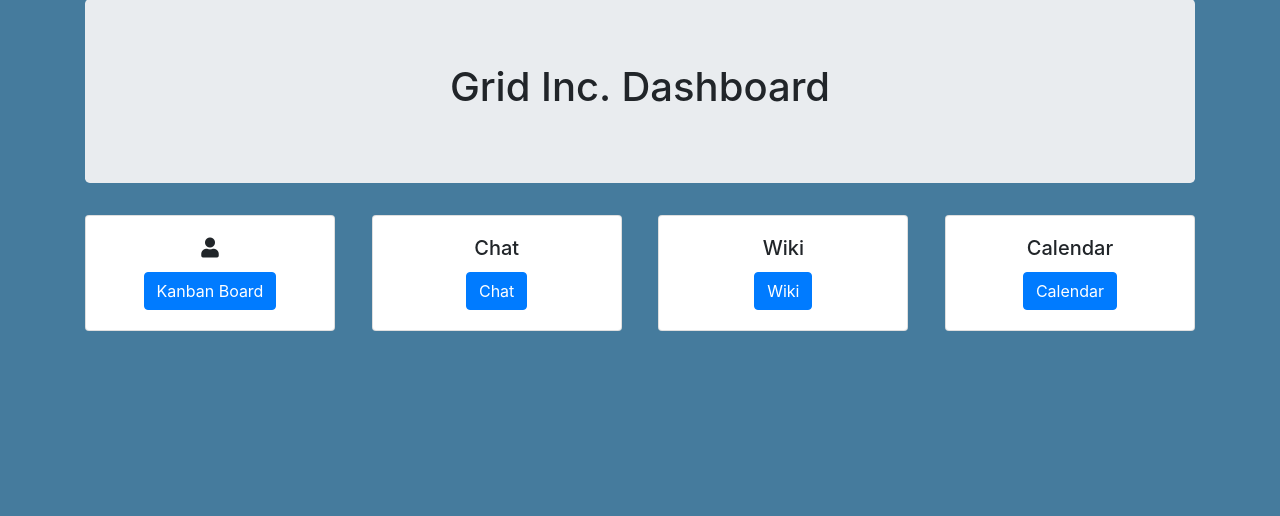
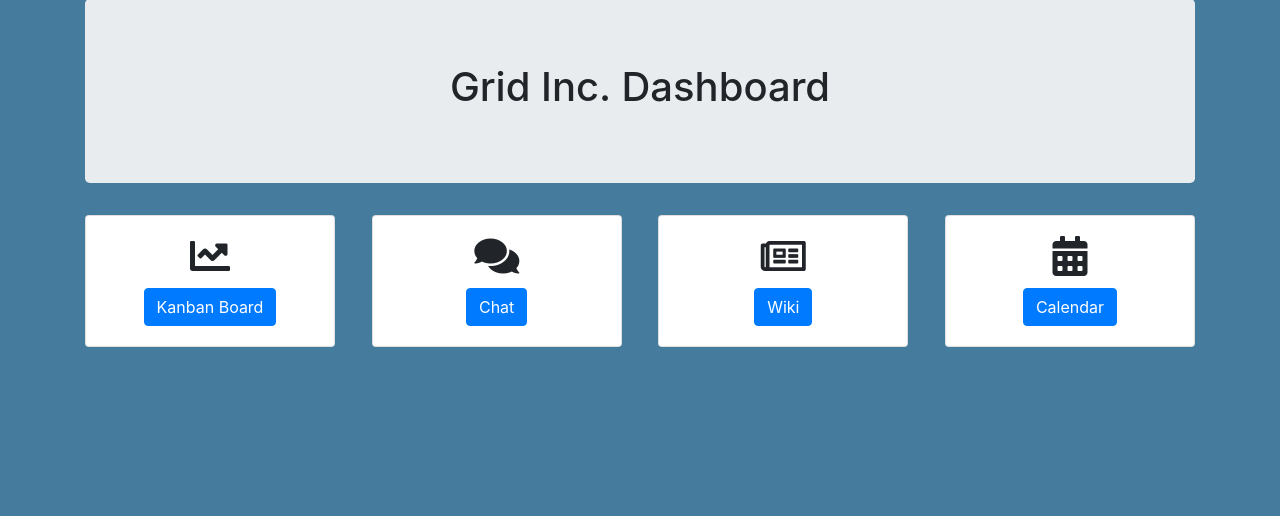
Before and after one commit to NoahLE/collaboration-tool, a Django app: page /gui/index/ in a window 1280 px wide. Shown: the part 121-637 px from the top of the page. Run offline with Django 3.2, Linux system fonts and the light colour scheme; some libraries are stand-ins or nearby versions.

Commit message:
Dashboard done

```diff
--- a/jake_collab/gui/templates/gui/index.html
+++ b/jake_collab/gui/templates/gui/index.html
@@ -20,8 +20,9 @@
       <div class="card index-cards">
         <div class="card-body">
           <h5 class="card-title">
-            <i class="fas fa-user"></i>
+            <i class="fas fa-2x fa-chart-line"></i>
           </h5>
+
           <a href="#" class="btn btn-primary">Kanban Board</a>
         </div>
       </div>
@@ -30,7 +31,10 @@
     <div class="col-auto">
       <div class="card index-cards">
         <div class="card-body">
-          <h5 class="card-title">Chat</h5>
+          <h5 class="card-title">
+            <i class="fas fa-2x fa-comments"></i>
+          </h5>
+
           <a href="#" class="btn btn-primary">Chat</a>
         </div>
       </div>
@@ -39,7 +43,10 @@
     <div class="col-auto">
       <div class="card index-cards">
         <div class="card-body">
-          <h5 class="card-title">Wiki</h5>
+          <h5 class="card-title">
+            <i class="far fa-2x fa-newspaper"></i>
+          </h5>
+
           <a href="#" class="btn btn-primary">Wiki</a>
         </div>
       </div>
@@ -48,7 +55,10 @@
     <div class="col-auto">
       <div class="card index-cards">
         <div class="card-body">
-          <h5 class="card-title">Calendar</h5>
+          <h5 class="card-title">
+            <i class="fas fa-2x fa-calendar-alt"></i>
+          </h5>
+
           <a href="#" class="btn btn-primary">Calendar</a>
         </div>
       </div>
--- /dev/null
+++ b/jake_collab/static/css/fontawesome/regular.min.css
@@ -0,0 +1,5 @@
+/*!
+ * Font Awesome Free 5.14.0 by @fontawesome - https://fontawesome.com
+ * License - https://fontawesome.com/license/free (Icons: CC BY 4.0, Fonts: SIL OFL 1.1, Code: MIT License)
+ */
+@font-face{font-family:"Font Awesome 5 Free";font-style:normal;font-weight:400;font-display:block;src:url(../webfonts/fa-regular-400.eot);src:url(../webfonts/fa-regular-400.eot?#iefix) format("embedded-opentype"),url(../webfonts/fa-regular-400.woff2) format("woff2"),url(../webfonts/fa-regular-400.woff) format("woff"),url(../webfonts/fa-regular-400.ttf) format("truetype"),url(../webfonts/fa-regular-400.svg#fontawesome) format("svg")}.far{font-family:"Font Awesome 5 Free";font-weight:400}
--- a/jake_collab/templates/base.html
+++ b/jake_collab/templates/base.html
@@ -14,6 +14,7 @@
 
   <link rel="stylesheet" href="{% static 'css/fontawesome/fontawesome.min.css' %}">
   <link rel="stylesheet" href="{% static 'css/fontawesome/solid.min.css' %}">
+  <link rel="stylesheet" href="{% static 'css/fontawesome/regular.min.css' %}">
   <link rel="stylesheet" href="{% static 'css/fontawesome/brands.min.css' %}">
 
   <link rel="stylesheet" href="{% static 'css/main.css' %}">
```
